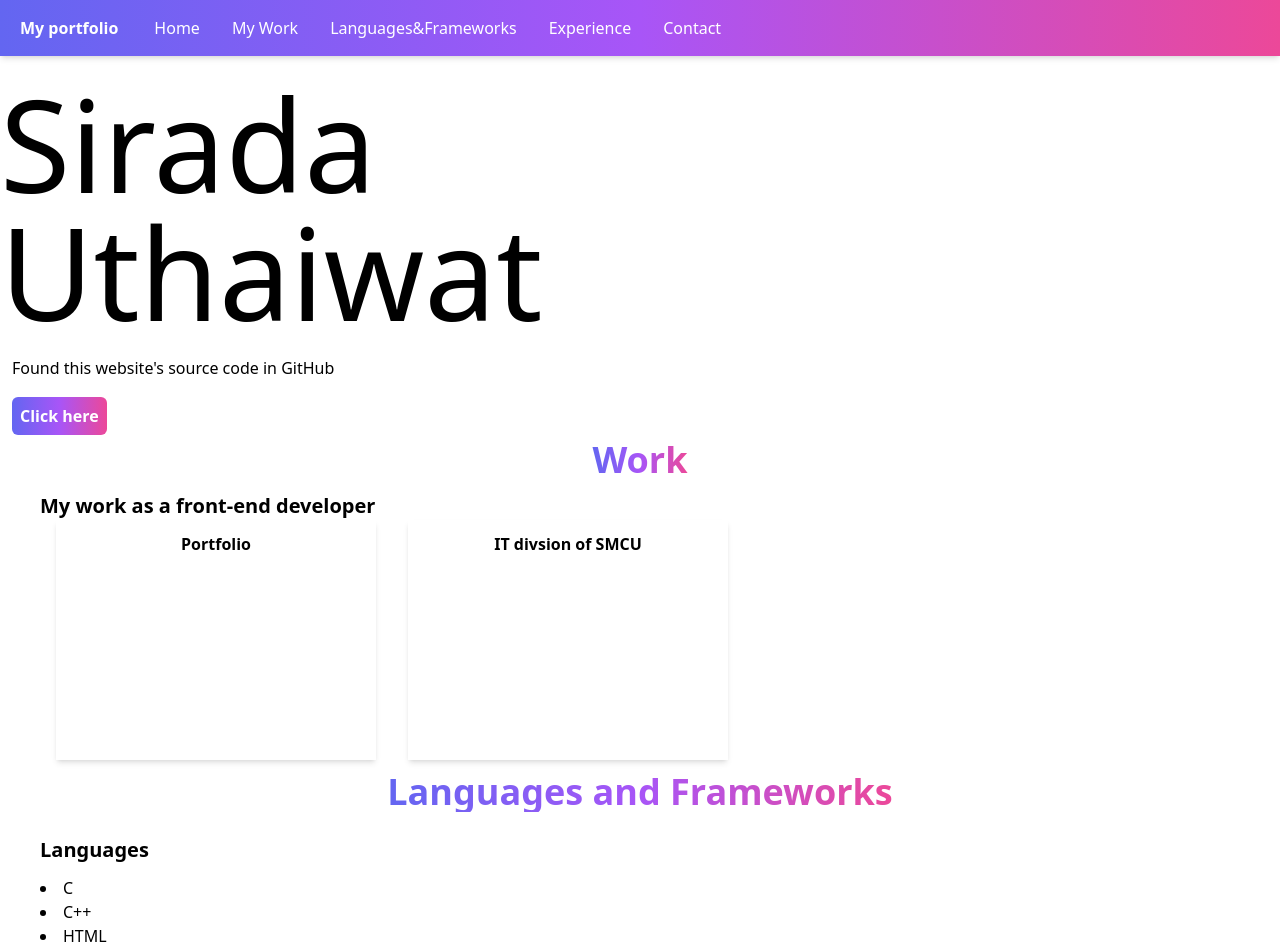
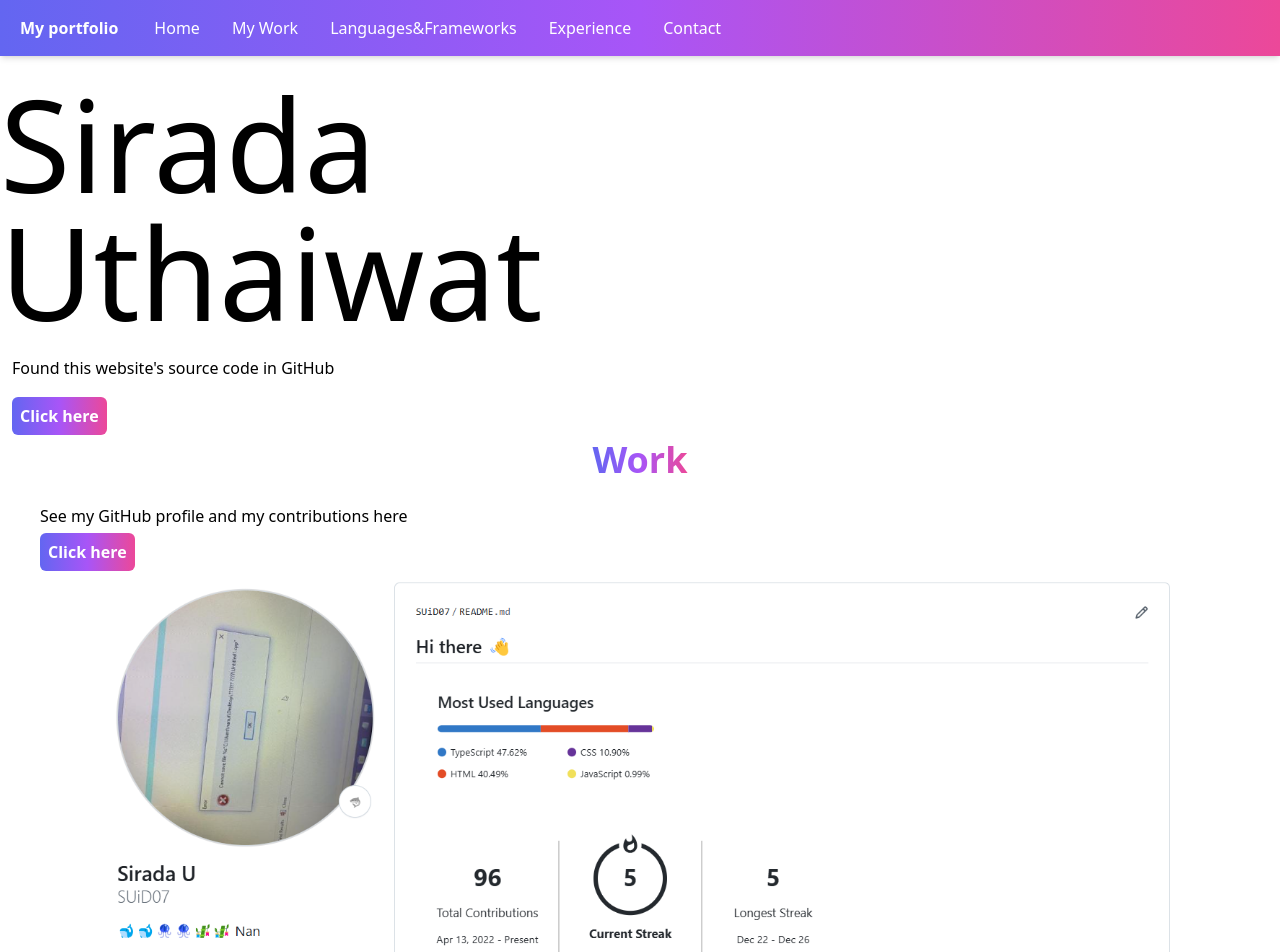
Before and after one commit to SUiD07/Sirada-portfolio, a Next.js app: page / in a window 1280 px wide. Shown: the top 952 px of the page. Built offline with nearby package versions, Linux system fonts and the light colour scheme.

Commit message:
feat: add github profile

```diff
--- a/components/Work.tsx
+++ b/components/Work.tsx
@@ -1,10 +1,19 @@
 import HeadSec from "./HeadSec";
 import { workList } from "@/constants/workList";
+import  githubprofile  from "/public/githubprofile.png";
+
+import Image from "next/image";
 
 export default function Work() {
   return (
     <>
       <HeadSec header="Work" />
+      <div className="py-3">See my GitHub profile and my contributions here</div>
+      <a
+          href="https://github.com/SUiD07"
+          className="bg-gradient-to-r from-indigo-500 via-purple-500 to-pink-500 rounded-md p-2 font-semibold text-white"
+        >Click here</a>
+      <Image src={githubprofile} alt="profile" className="my-3" />
       <div className="text-xl font-bold">My work as a front-end developer</div>
       {workList.map((workItem, workIndex) => (
         <div className="shadow-md w-80 h-60 inline-block mx-4">
```
Also changed, not shown: public/githubprofile.png (added).
